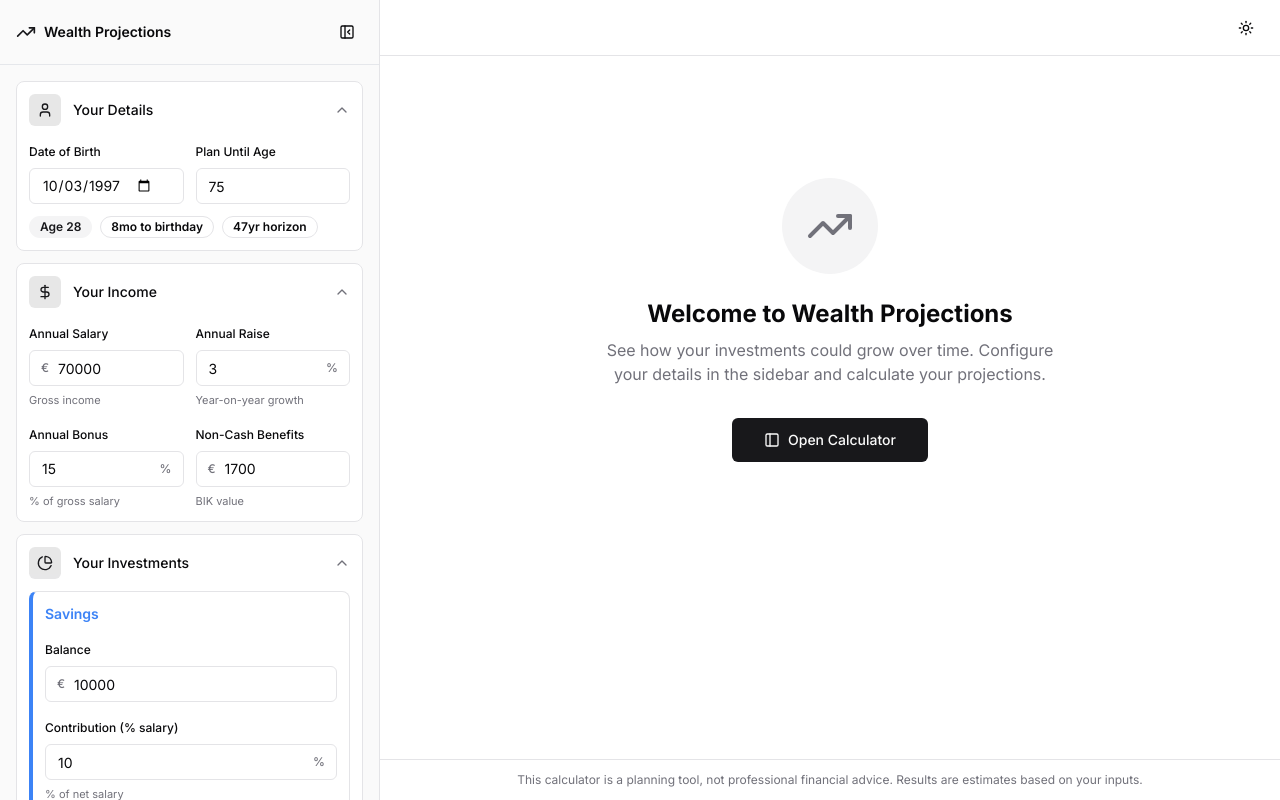
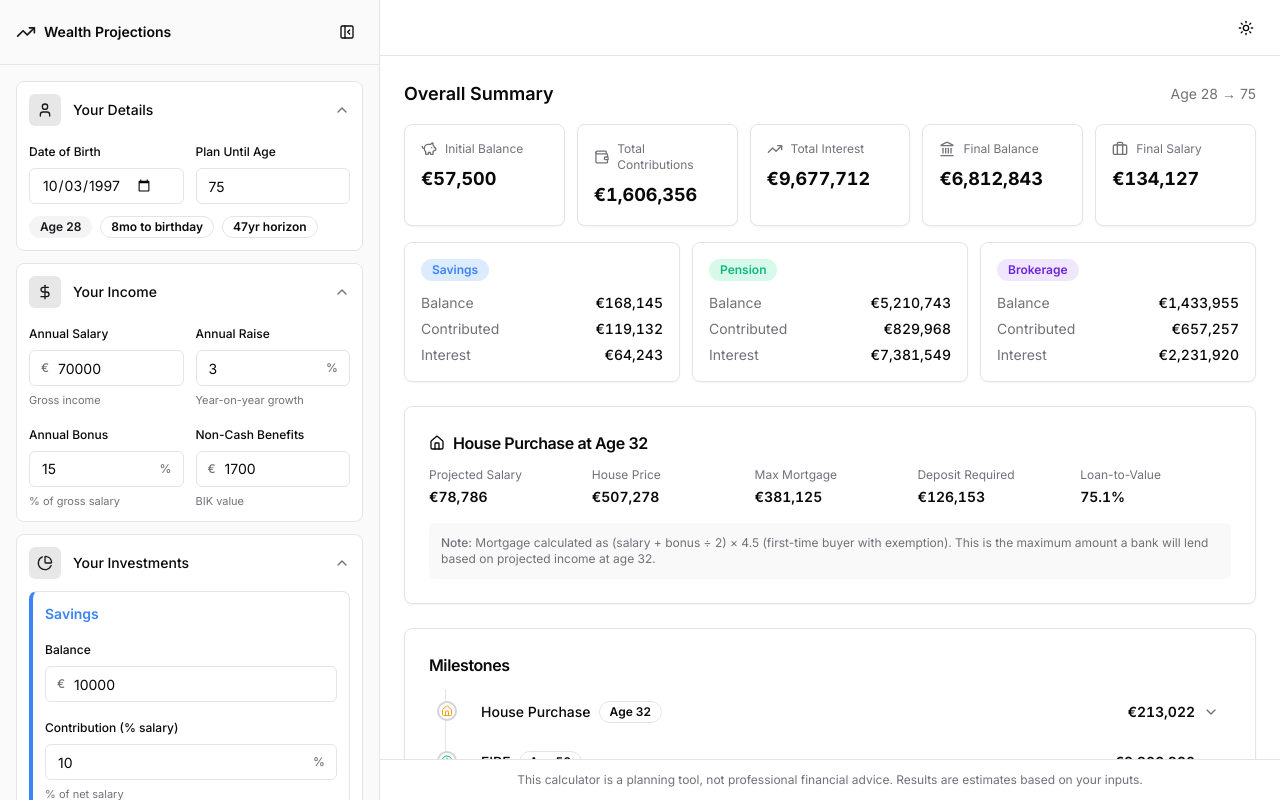
Before and after one commit to jackmidzer/portfolio-projections, a React (Vite) app: page / in a window 1280 px wide. Built offline with nearby package versions, Linux system fonts and the light colour scheme.

Commit message:
debounce

```diff
--- a/src/components/dashboard/ProjectionTable.tsx
+++ b/src/components/dashboard/ProjectionTable.tsx
@@ -3,7 +3,7 @@ import { ChevronDown } from 'lucide-react';
 import { motion, AnimatePresence } from 'framer-motion';
 import { Card, CardContent, CardHeader, CardTitle } from '@/components/ui/card';
 import { Badge } from '@/components/ui/badge';
-import { PortfolioResults, AccountType } from '@/types';
+import { PortfolioResults, AccountType, YearlyBreakdown, MonthlyBreakdown } from '@/types';
 import { formatCurrency } from '@/utils/formatters';
 import {
   isWorkingPhase,
@@ -224,7 +224,7 @@ export function ProjectionTable({ results }: ProjectionTableProps) {
 function MonthlyDetail({
   row, isBridging, isDrawdown, selectedAccount, results, annualTax, annualNetIncome
 }: {
-  row: any; isBridging: boolean; isDrawdown: boolean;
+  row: YearlyBreakdown; isBridging: boolean; isDrawdown: boolean;
   selectedAccount: AccountType | 'All'; results: PortfolioResults;
   annualTax: number; annualNetIncome: number;
 }) {
@@ -247,7 +247,7 @@ function MonthlyDetail({
             </tr>
           </thead>
           <tbody>
-            {row.monthlyData.map((month: any) => {
+            {row.monthlyData.map((month: MonthlyBreakdown) => {
               let monthlyDisplayIncome = month.salary;
               if (isBridging) {
                 if (selectedAccount === 'All') {
@@ -301,13 +301,13 @@ function MonthlyDetail({
 
 // ─── Helper: compute annual income/tax/net ─────────────────
 function computeAnnuals(
-  row: any,
+  row: YearlyBreakdown,
   isBridging: boolean,
   isDrawdown: boolean,
   selectedAccount: AccountType | 'All',
   results: PortfolioResults,
 ) {
-  const annualIncome = row.monthlyData.reduce((sum: number, month: any) => {
+  const annualIncome = row.monthlyData.reduce((sum: number, month: MonthlyBreakdown) => {
     let inc = month.salary;
     if (isBridging) {
       if (selectedAccount === 'All') {
@@ -342,8 +342,8 @@ function computeAnnuals(
     annualTax = taxR.totalTax;
     annualNetIncome = taxR.netWithdrawal;
   } else if (!isBridging && !isDrawdown) {
-    annualTax = row.monthlyData.reduce((s: number, m: any) => s + (m.monthlyTax || 0), 0);
-    annualNetIncome = row.monthlyData.reduce((s: number, m: any) => s + m.monthlyNetSalary, 0);
+    annualTax = row.monthlyData.reduce((s: number, m: MonthlyBreakdown) => s + (m.monthlyTax || 0), 0);
+    annualNetIncome = row.monthlyData.reduce((s: number, m: MonthlyBreakdown) => s + m.monthlyNetSalary, 0);
   }
 
   return { annualIncome, annualTax, annualNetIncome };
--- a/src/components/form/AccountsSection.tsx
+++ b/src/components/form/AccountsSection.tsx
@@ -22,7 +22,11 @@ function AccountCard({ account, onChange }: { account: AccountInputType; onChang
   const isPensionWithBrackets = account.name === 'Pension' && account.ageBracketContributions;
 
   const handleChange = (field: keyof Omit<AccountInputType, 'name'>, value: string) => {
-    onChange({ ...account, [field]: parseFloat(value) || 0 });
+    if (value === 'age-bracket') {
+      onChange({ ...account, [field]: 'age-bracket' });
+    } else {
+      onChange({ ...account, [field]: parseFloat(value) || 0 });
+    }
   };
 
   const handleBracketChange = (bracket: keyof AgeBracketContributions, value: string) => {
@@ -193,8 +197,8 @@ function AccountCard({ account, onChange }: { account: AccountInputType; onChang
         <FormField label="Bonus Contribution" id={`${account.name}-bonus`}>
           <div className="flex items-center gap-2">
             <Switch
-              checked={account.bonusContributionPercent !== 0}
-              onCheckedChange={(checked) => handleChange('bonusContributionPercent', checked ? '-1' : '0')}
+              checked={account.bonusContributionPercent === 'age-bracket'}
+              onCheckedChange={(checked) => handleChange('bonusContributionPercent', checked ? 'age-bracket' : '0')}
             />
             <span className="text-xs text-muted-foreground">Use age brackets</span>
           </div>
--- a/src/components/form/SidebarForm.tsx
+++ b/src/components/form/SidebarForm.tsx
@@ -68,7 +68,7 @@ export function SidebarForm({ onCalculated }: SidebarFormProps) {
 
       {/* Actions */}
       <div className="flex gap-2 pt-2">
-        <Button type="submit" className="flex-1" size="sm">
+        <Button type="submit" className="flex-1" variant="outline" size="sm">
           <Calculator className="h-4 w-4 mr-2" />
           Calculate
         </Button>
--- /dev/null
+++ b/src/hooks/useAutoCalculate.ts
@@ -0,0 +1,75 @@
+import { useEffect, useRef } from 'react';
+import { useShallow } from 'zustand/shallow';
+import { useProjectionStore } from '@/store/useProjectionStore';
+
+/**
+ * Automatically re-runs calculate() 400 ms after any FormInputs field changes.
+ * On the first render it calculates immediately (no debounce).
+ * Uses requestIdleCallback when available to avoid blocking the UI thread.
+ */
+export function useAutoCalculate() {
+  const inputs = useProjectionStore(
+    useShallow(s => ({
+      dateOfBirth: s.dateOfBirth,
+      targetAge: s.targetAge,
+      currentSalary: s.currentSalary,
+      annualSalaryIncrease: s.annualSalaryIncrease,
+      bonusPercent: s.bonusPercent,
+      taxBikValue: s.taxBikValue,
+      accounts: s.accounts,
+      pensionAge: s.pensionAge,
+      fireAge: s.fireAge,
+      withdrawalRate: s.withdrawalRate,
+      salaryReplacementRate: s.salaryReplacementRate,
+      enablePensionLumpSum: s.enablePensionLumpSum,
+      pensionLumpSumAge: s.pensionLumpSumAge,
+      pensionLumpSumMaxAmount: s.pensionLumpSumMaxAmount,
+      lumpSumToBrokerageRate: s.lumpSumToBrokerageRate,
+      enableHouseWithdrawal: s.enableHouseWithdrawal,
+      houseWithdrawalAge: s.houseWithdrawalAge,
+      houseDepositFromBrokerageRate: s.houseDepositFromBrokerageRate,
+      mortgageExemption: s.mortgageExemption,
+      baseHousePrice: s.baseHousePrice,
+      houseAnnualPriceIncrease: s.houseAnnualPriceIncrease,
+    })),
+  );
+
+  const isFirstRun = useRef(true);
+
+  useEffect(() => {
+    let mounted = true;
+
+    const execute = () => {
+      if (!mounted) return;
+      const { calculate, setIsCalculating } = useProjectionStore.getState();
+      calculate();
+      if (mounted) setIsCalculating(false);
+    };
+
+    const schedule = () => {
+      if ('requestIdleCallback' in window) {
+        requestIdleCallback(execute, { timeout: 500 });
+      } else {
+        execute();
+      }
+    };
+
+    if (isFirstRun.current) {
+      isFirstRun.current = false;
+      schedule();
+      return () => {
+        mounted = false;
+      };
+    }
+
+    const { setIsCalculating } = useProjectionStore.getState();
+    setIsCalculating(true);
+
+    const timerId = window.setTimeout(schedule, 400);
+
+    return () => {
+      mounted = false;
+      clearTimeout(timerId);
+    };
+  }, [inputs]); // eslint-disable-line react-hooks/exhaustive-deps
+}
--- a/src/layouts/DashboardLayout.tsx
+++ b/src/layouts/DashboardLayout.tsx
@@ -8,12 +8,15 @@ import { ThemeToggle } from '@/components/ThemeToggle';
 import { SidebarForm } from '@/components/form/SidebarForm';
 import { DashboardContent } from '@/components/dashboard/DashboardContent';
 import { useProjectionStore } from '@/store/useProjectionStore';
+import { useAutoCalculate } from '@/hooks/useAutoCalculate';
 import { cn } from '@/lib/utils';
 
 export function DashboardLayout() {
   const [sidebarCollapsed, setSidebarCollapsed] = useState(false);
   const [mobileOpen, setMobileOpen] = useState(false);
   const results = useProjectionStore(s => s.results);
+  const isCalculating = useProjectionStore(s => s.isCalculating);
+  useAutoCalculate();
 
   return (
     <div className="flex h-screen overflow-hidden bg-background">
@@ -48,7 +51,12 @@ export function DashboardLayout() {
       {/* Main Area */}
       <div className="flex-1 flex flex-col min-w-0">
         {/* Top Bar */}
-        <header className="flex items-center justify-between border-b px-4 h-14 bg-background flex-shrink-0">
+        <header className="relative flex items-center justify-between border-b px-4 h-14 bg-background flex-shrink-0">
+          {isCalculating && (
+            <div className="absolute bottom-0 inset-x-0 h-0.5 overflow-hidden">
+              <div className="h-full bg-primary animate-pulse" />
+            </div>
+          )}
           <div className="flex items-center gap-2">
             {/* Mobile menu button */}
             <Button
--- a/src/store/useProjectionStore.ts
+++ b/src/store/useProjectionStore.ts
@@ -46,6 +46,7 @@ interface UIState {
   sidebarCollapsed: boolean;
   expandedSections: Set<string>;
   showAdvancedOptions: boolean;
+  isCalculating: boolean;
 }
 
 // ─── Results Slice ───────────────────────────────────────────────────
@@ -71,6 +72,7 @@ interface ProjectionStore extends FormInputs, UIState, ResultsState {
   toggleSidebarCollapse: () => void;
   toggleSection: (section: string) => void;
   setShowAdvancedOptions: (show: boolean) => void;
+  setIsCalculating: (value: boolean) => void;
 
   // Calculation actions
   calculate: () => { errors: string[] };
@@ -107,7 +109,7 @@ const defaultFormInputs: FormInputs = {
         age50to54: 18,
         age55plus: 20,
       },
-      bonusContributionPercent: -1,
+      bonusContributionPercent: 'age-bracket',
       ageBracketContributions: {
         under30: 15,
         age30to39: 20,
@@ -182,6 +184,7 @@ export const useProjectionStore = create<ProjectionStore>((set, get) => ({
   sidebarCollapsed: false,
   expandedSections: new Set(['personal', 'income', 'accounts']),
   showAdvancedOptions: false,
+  isCalculating: false,
 
   // Default results
   results: null,
@@ -220,6 +223,7 @@ export const useProjectionStore = create<ProjectionStore>((set, get) => ({
     return { expandedSections: newSet };
   }),
   setShowAdvancedOptions: (show) => set({ showAdvancedOptions: show }),
+  setIsCalculating: (value) => set({ isCalculating: value }),
 
   // ─── Computed Helpers ──────────────────────────────────────────
   getCurrentAge: () => {
--- a/src/types/index.ts
+++ b/src/types/index.ts
@@ -36,7 +36,7 @@ export interface AccountInput {
   isSalaryPercentage?: boolean; // if true, monthlyContribution is treated as % of monthly salary
   ageBracketContributions?: AgeBracketContributions; // for Pension: contribution % by age bracket
   employerAgeBracketContributions?: EmployerAgeBracketContributions; // for Pension: employer contribution % by age bracket
-  bonusContributionPercent?: number; // optional: contribution percent from bonus salary
+  bonusContributionPercent?: number | 'age-bracket'; // optional: contribution percent from bonus salary; 'age-bracket' means use the current age-bracket percentage
 }
 
 export interface MonthlyBreakdown {
--- a/src/utils/calculations.ts
+++ b/src/utils/calculations.ts
@@ -420,16 +420,17 @@ export function calculateAccountGrowth(options: AccountGrowthOptions): AccountRe
         const isSavingsOrBrokerage = account.name === 'Savings' || account.name === 'Brokerage';
         const annualBonus = isSavingsOrBrokerage && netBonusValue !== undefined ? netBonusValue : salaryAtMonth * (bonusPercent / 100);
 
-        let bonusContributionPercent = account.bonusContributionPercent;
+        // Handle 'age-bracket' sentinel: resolve to the current age-bracket percentage
+        let bonusContributionPercent: number | undefined =
+          typeof account.bonusContributionPercent === 'number' ? account.bonusContributionPercent : undefined;
 
-        // Handle pension bonus checkbox: -1 means enabled, use age bracket percentage
-        if (account.bonusContributionPercent === -1 && account.ageBracketContributions) {
+        if (account.bonusContributionPercent === 'age-bracket' && account.ageBracketContributions) {
           // Use age at start of calendar year to defer bracket increases until January
           bonusContributionPercent = getAgeBracketPercentage(ageAtStartOfCurrentYear, account.ageBracketContributions);
         }
 
         // Only add bonus contribution if percentage is positive
-        if (bonusContributionPercent > 0) {
+        if (bonusContributionPercent !== undefined && bonusContributionPercent > 0) {
           const bonusContribution = annualBonus * (bonusContributionPercent / 100);
           monthlyContribution += bonusContribution;
         }
@@ -939,7 +940,7 @@ export function combineYearlyData(
       // Working phase: sum monthlyNetSalary from the first account
       const firstYd = accountResults[0]?.yearlyData[year];
       if (firstYd?.monthlyData) {
-        firstYd.monthlyData.forEach((m: any) => {
+        firstYd.monthlyData.forEach((m: MonthlyBreakdown) => {
           netIncome += m.monthlyNetSalary || 0;
         });
       }
```
Also changed, not shown: 1 other file (tests, documents, lock files or other folders).
